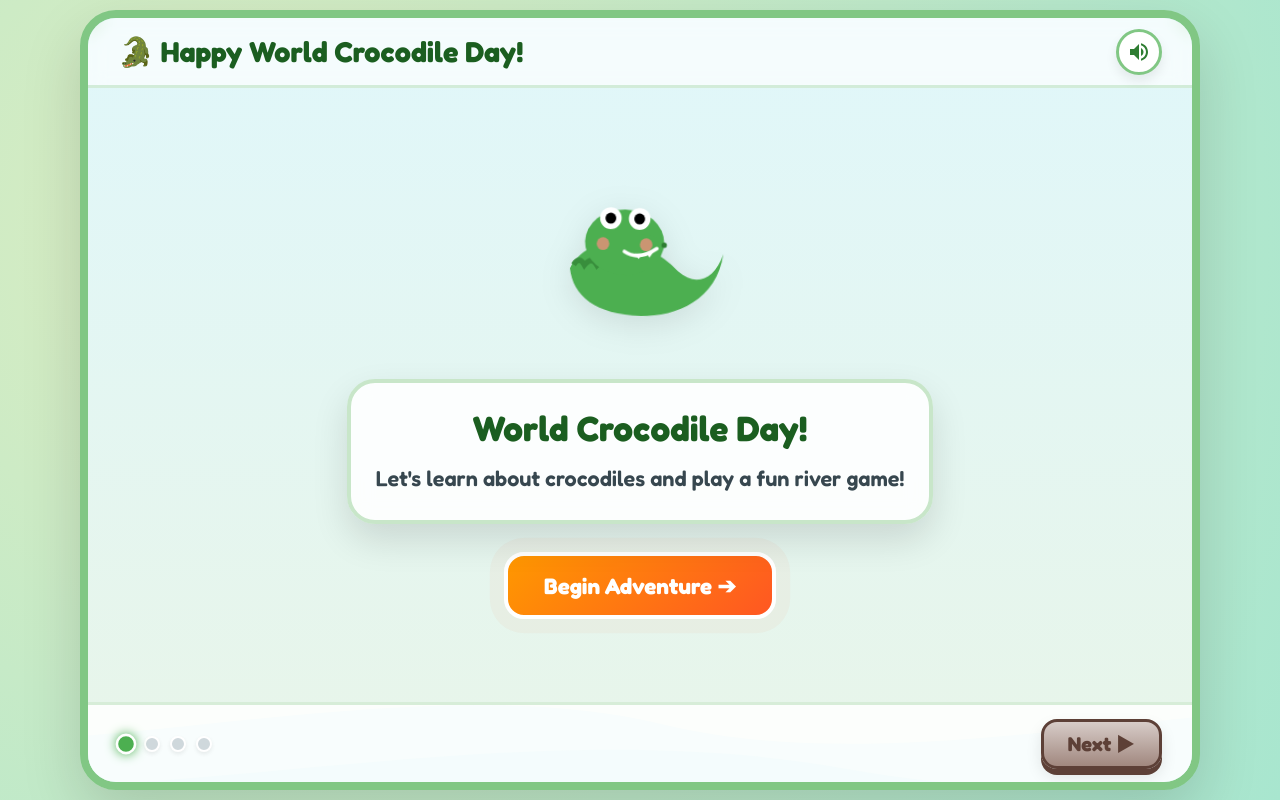
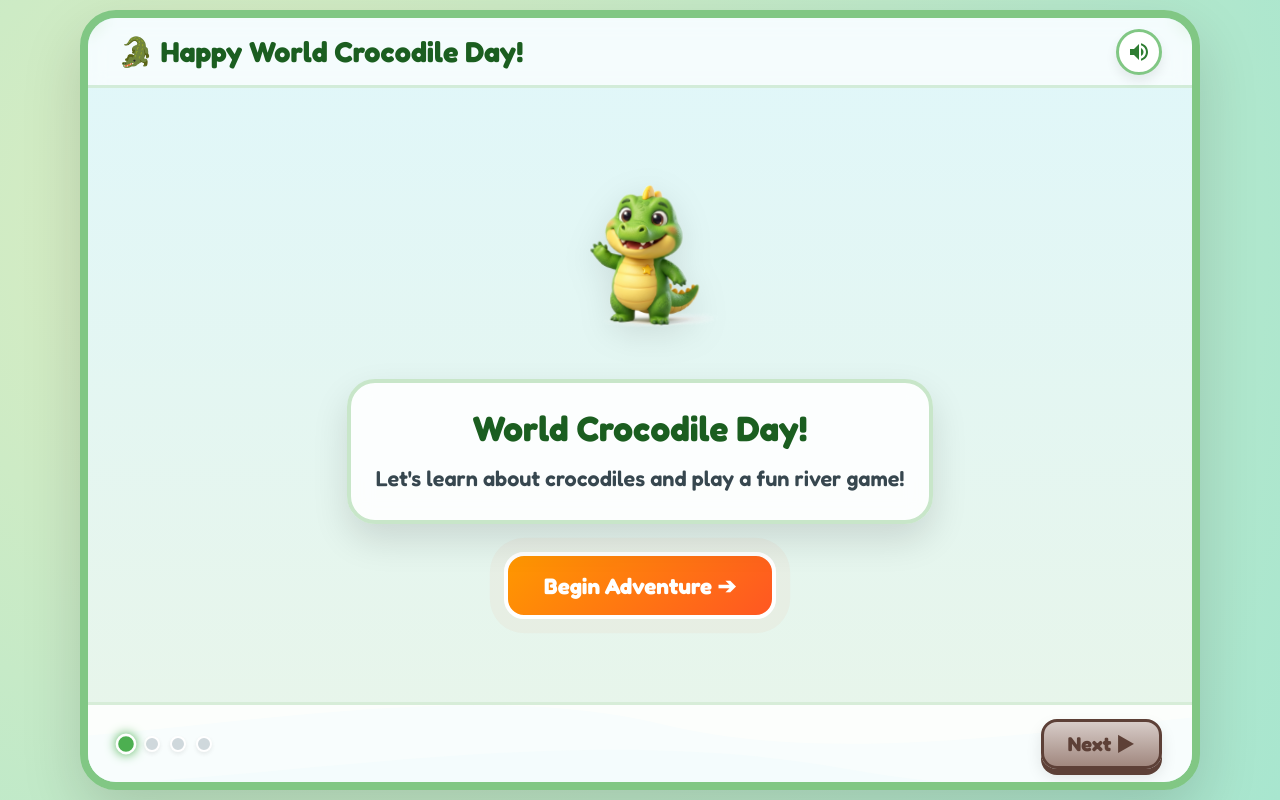
Before and after one commit to OpenKids/crocodile, a plain HTML site: page index.html in a window 1280 px wide. Drawn offline with Linux system fonts and the light colour scheme.

Commit message:
feat: replace SVG mascot with custom image and update player dimensions to match new sprite assets

```diff
--- a/app.js
+++ b/app.js
@@ -229,7 +229,7 @@ let invulnerableTime = 0;
 let score = 0;
 
 // Entities & Particle systems
-let player = { x: 150, y: 275, angle: 0, width: 220, height: 92 }; // Much larger player figure
+let player = { x: 150, y: 275, angle: 0, width: 190, height: 110 }; // Adjusted to match new sprite's aspect ratio (1.73:1)
 let entities = [];
 let particles = [];
 let floatingTexts = [];
--- a/index.html
+++ b/index.html
@@ -37,22 +37,7 @@
                 <div class="slide-content start-layout">
                     <div class="logo-area">
                         <div class="start-crocodile-container">
-                            <svg class="cute-croc animated-croc" viewBox="0 0 100 100">
-                                <path d="M10,60 C20,40 50,40 70,60 C80,68 90,65 95,50 C92,75 70,85 50,85 C25,85 12,75 10,60 Z" fill="#4CAF50" />
-                                <path d="M12,58 Q15,53 18,58 Q22,53 25,58 Q30,53 35,58" stroke="#388E3C" stroke-width="3" fill="none" />
-                                <ellipse cx="40" cy="45" rx="22" ry="18" fill="#4CAF50" />
-                                <path d="M45,40 C65,40 70,50 45,55 Z" fill="#4CAF50" />
-                                <circle cx="62" cy="46" r="1.5" fill="#2E7D32" />
-                                <circle cx="32" cy="32" r="6" fill="white" />
-                                <circle cx="32" cy="32" r="3" fill="black" />
-                                <circle cx="48" cy="32" r="6" fill="white" />
-                                <circle cx="48" cy="32" r="3" fill="black" />
-                                <circle cx="28" cy="46" r="3.5" fill="#FF8A80" opacity="0.7" />
-                                <circle cx="52" cy="46" r="3.5" fill="#FF8A80" opacity="0.7" />
-                                <path d="M40,50 Q48,55 58,48" stroke="white" stroke-width="2" fill="none" stroke-linecap="round" />
-                                <polygon points="46,51 48,54 50,51" fill="white" />
-                                <polygon points="52,50 54,53 56,50" fill="white" />
-                            </svg>
+                            <img src="assets/cute_croc_logo.png" alt="Cute Crocodile Mascot" class="cute-croc animated-croc">
                         </div>
                     </div>
                     <div class="start-bubble glass-card">
```
Also changed, not shown: assets/cute_croc_logo.png (added), assets/game_crocodile.png.
